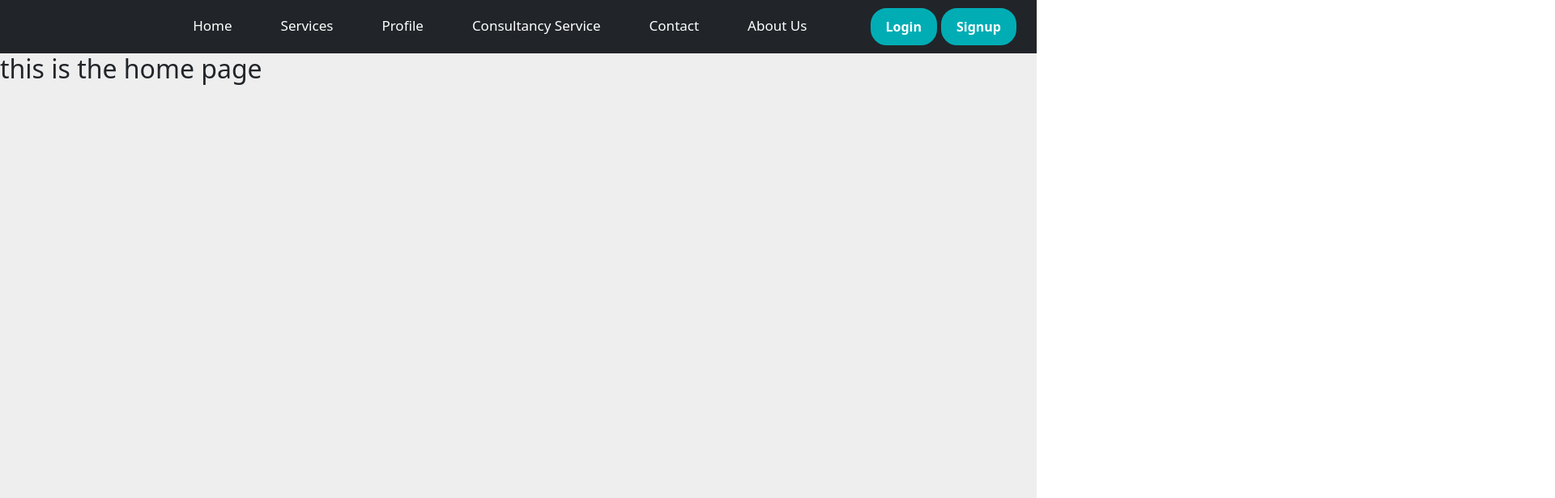
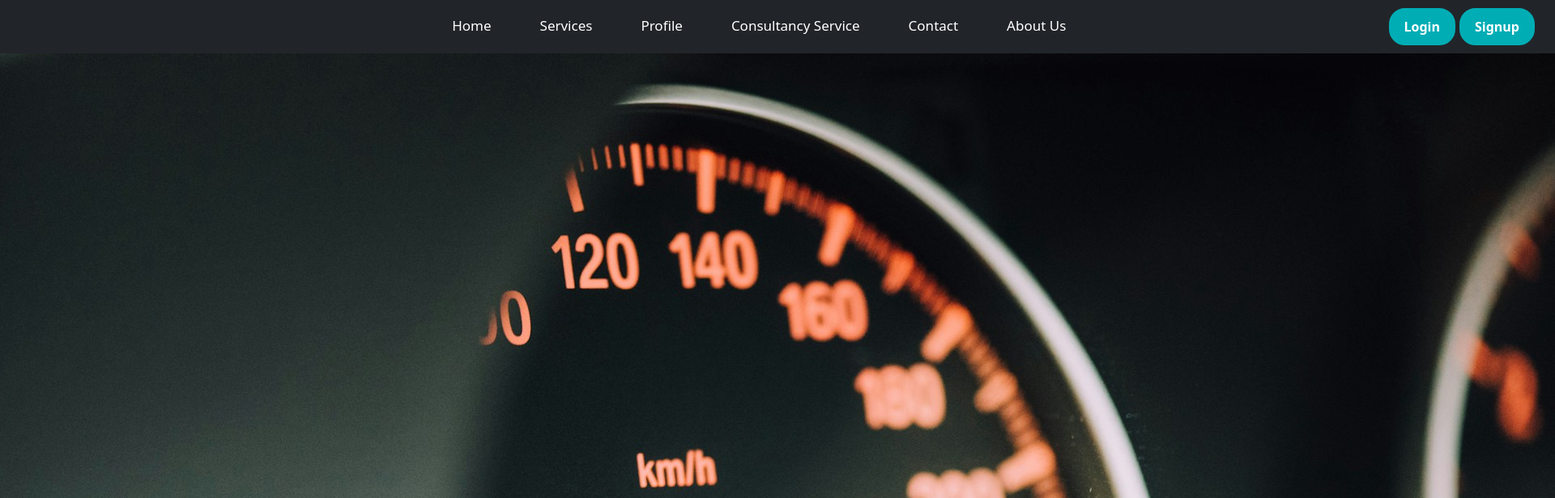
Before and after one commit to k-rashmina/Dinanga-Enterprises, a React (Vite) app in the folder DE-frontend/: page / in a window 1280 px wide. Shown: the top 616 px of the page at 81% size, 1920 px wide, since content can reach past the window. Built offline with nearby package versions, Linux system fonts and the light colour scheme.

Commit message:
home page

```diff
--- a/DE-frontend/src/App.jsx
+++ b/DE-frontend/src/App.jsx
@@ -1,4 +1,5 @@
 import {BrowserRouter, Routes, Route, Link} from 'react-router-dom';
+import BackgroundImage from './components/common/BackgroundImage';
 
 // import { useState } from 'react'
 // Import employee pages
@@ -76,7 +77,7 @@ function App() {
       <Routes>
         {/* main routes */}
         <Route element={<Layout/>}>
-          <Route path='/' element={<h2>this is the home page</h2>}/>
+          <Route path='/' element={<BackgroundImage/>}/>
 
 
 
--- /dev/null
+++ b/DE-frontend/src/components/common/BackgroundImage.jsx
@@ -0,0 +1,12 @@
+import React from 'react'
+import backgroundImage from '../../assets/homepage.jpg';
+
+function BackgroundImage() {
+  return (
+    <div>
+        <img src={backgroundImage} alt="background"/>
+        </div>
+  )
+}
+
+export default BackgroundImage
--- a/DE-frontend/src/components/inventory/AddItem.jsx
+++ b/DE-frontend/src/components/inventory/AddItem.jsx
@@ -7,7 +7,7 @@ import { faWarehouse } from "@fortawesome/free-solid-svg-icons";
 import AdminHeader from "../common/AdminHeader";
 
 function AddItem() {
-  // const [itemNumber, setItemNumber] = useState("");
+
   const [brand, setBrand] = useState("");
   const [itemName, setItemName] = useState("");
   const [quantity, setQuantity] = useState("");
@@ -26,15 +26,7 @@ function AddItem() {
     setErrors(errorsCopy);
   };
 
-  // const validateItemNumber = () => {
-  //   const errorsCopy = { ...errors };
-  //   if (!itemNumber) errorsCopy.itemNumber = "Item number is required";
-  //   else if (!/^DE\d{3}$/i.test(itemNumber))
-  //     errorsCopy.itemNumber =
-  //       "Item number must start with DE followed by 3 digits";
-  //   else delete errorsCopy.itemNumber;
-  //   setErrors(errorsCopy);
-  // };
+
   const validateBrand = () => {
     const errorsCopy = { ...errors };
     if (!brand) errorsCopy.brand = " Vehicle Brand is required";
@@ -45,7 +37,7 @@ function AddItem() {
   const validateQuantity = () => {
     const errorsCopy = { ...errors };
     if (!quantity) errorsCopy.quantity = "Quantity is required";
-    else if (!/^\d+$/.test(quantity))
+    else if (!/^[\d]+$/.test(quantity))
       errorsCopy.quantity = "Quantity must be a number";
     else delete errorsCopy.quantity;
     setErrors(errorsCopy);
@@ -63,7 +55,7 @@ function AddItem() {
   const validateItemPrice = () => {
     const errorsCopy = { ...errors };
     if (!itemPrice) errorsCopy.itemPrice = "Item price is required";
-    else if (!/^\d+$/.test(itemPrice))
+    else if (!/^[\d]+$/.test(itemPrice))
       errorsCopy.itemPrice = "Item Price must be a number";
     else delete errorsCopy.itemPrice;
     setErrors(errorsCopy);
```
Also changed, not shown: DE-frontend/src/assets/homepage.jpg (added).
